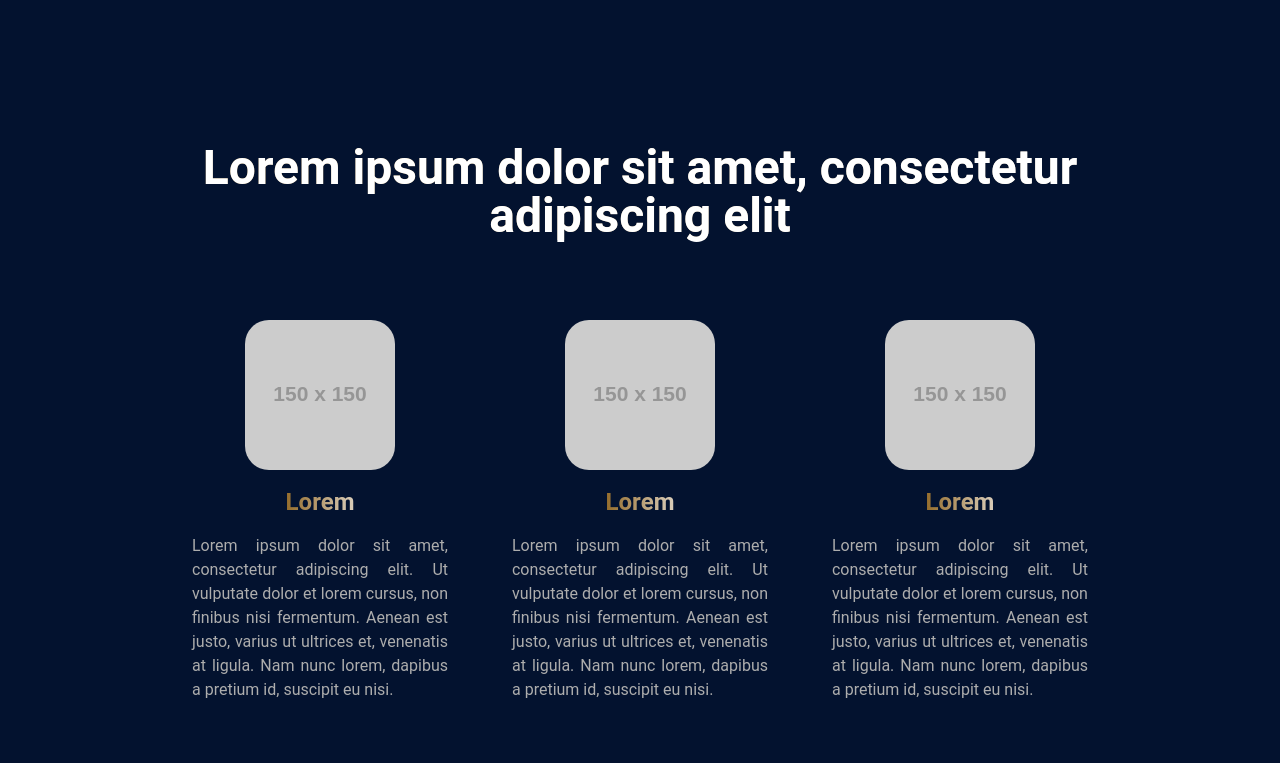
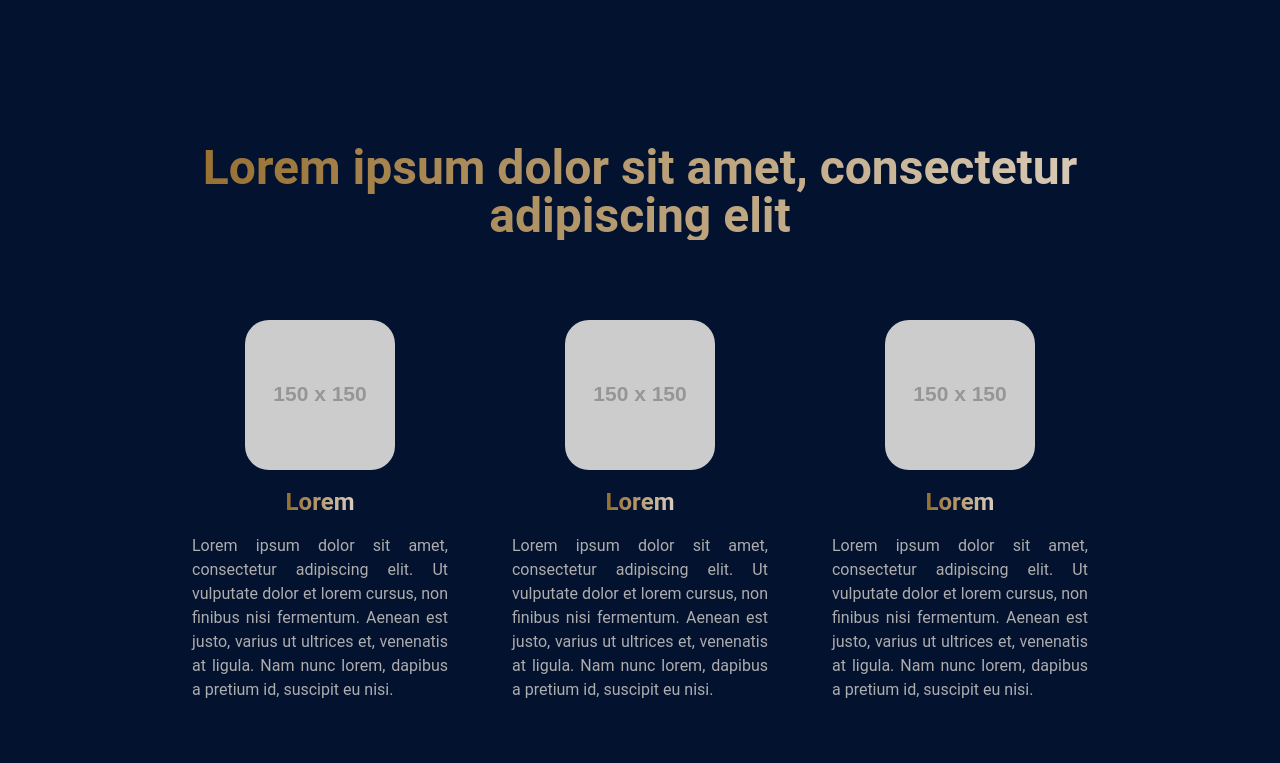
Before and after one commit to mackyclemen/ACM-RISE, an Astro site: page / in a window 1280 px wide. Shown: the part 1036-1799 px from the top of the page. Built offline with nearby package versions, Linux system fonts and the light colour scheme; Astro itself is replaced by a stand-in of ours.

Commit message:
UPDATE: Title font colors

```diff
--- a/src/components/Title.jsx
+++ b/src/components/Title.jsx
@@ -3,7 +3,7 @@ import React from 'react';
 function Title({ title, description = '' }) {
   return (
     <>
-      <h1 className="text-white font-bold text-5xl text-transparent bg-clip-text bg-gradient-to-r from-riseDarkGold to-riseLightGold">
+      <h1 className="font-bold text-5xl text-transparent bg-clip-text bg-gradient-to-r from-riseDarkGold to-riseLightGold">
         {title}
       </h1>
       {description && <p>{description}</p>}
```
